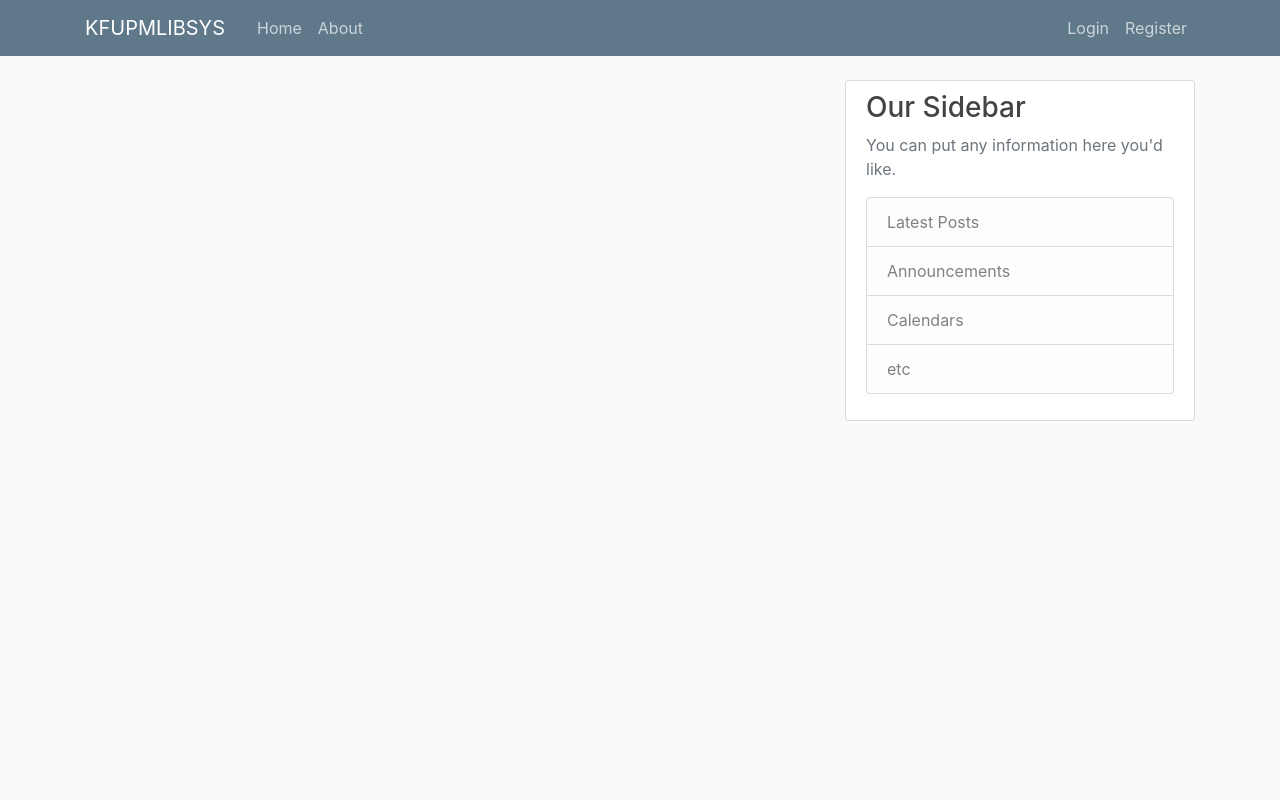
After one commit to Ayman-kma/KFUPMLIBSYS, a Django app: template core/templates/base.html in a window 1280 px wide. The commit adds this page. Run offline with Django 3.2, Linux system fonts and the light colour scheme; the template is opened without the code that fills it, so the values that code supplies are empty; some libraries are stand-ins or nearby versions.

Commit message:
Add HTML and CSS

```diff
--- a/KFUPMLIBSYS/settings.py
+++ b/KFUPMLIBSYS/settings.py
@@ -31,6 +31,7 @@ ALLOWED_HOSTS = []
 # Application definition
 
 INSTALLED_APPS = [
+    'phonenumber_field',
     'django.contrib.admin',
     'django.contrib.auth',
     'django.contrib.contenttypes',
--- /dev/null
+++ b/core/static/core/main.css
@@ -0,0 +1,84 @@
+body {
+    background: #fafafa;
+    color: #333333;
+    margin-top: 5rem;
+  }
+
+  h1, h2, h3, h4, h5, h6 {
+    color: #444444;
+  }
+
+  ul {
+    margin: 0;
+  }
+
+  .bg-steel {
+    background-color: #5f788a;
+  }
+
+  .site-header .navbar-nav .nav-link {
+    color: #cbd5db;
+  }
+
+  .site-header .navbar-nav .nav-link:hover {
+    color: #ffffff;
+  }
+
+  .site-header .navbar-nav .nav-link.active {
+    font-weight: 500;
+  }
+
+  .content-section {
+    background: #ffffff;
+    padding: 10px 20px;
+    border: 1px solid #dddddd;
+    border-radius: 3px;
+    margin-bottom: 20px;
+  }
+
+  .article-title {
+    color: #444444;
+  }
+
+  a.article-title:hover {
+    color: #428bca;
+    text-decoration: none;
+  }
+
+  .article-content {
+    white-space: pre-line;
+  }
+
+  .article-img {
+    height: 65px;
+    width: 65px;
+    margin-right: 16px;
+  }
+
+  .article-metadata {
+    padding-bottom: 1px;
+    margin-bottom: 4px;
+    border-bottom: 1px solid #e3e3e3
+  }
+
+  .article-metadata a:hover {
+    color: #333;
+    text-decoration: none;
+  }
+
+  .article-svg {
+    width: 25px;
+    height: 25px;
+    vertical-align: middle;
+  }
+
+  .account-img {
+    height: 125px;
+    width: 125px;
+    margin-right: 20px;
+    margin-bottom: 16px;
+  }
+
+  .account-heading {
+    font-size: 2.5rem;
+  }
--- /dev/null
+++ b/core/templates/base.html
@@ -0,0 +1,89 @@
+{% load static %}
+<html lang="en">
+
+<head>
+    <meta charset="UTF-8">
+    <meta http-equiv="X-UA-Compatible" content="IE=edge">
+    <meta name="viewport" content="width=device-width, initial-scale=1.0">
+    <!-- Required meta tags -->
+    <meta charset="utf-8">
+    <meta name="viewport" content="width=device-width, initial-scale=1, shrink-to-fit=no">
+
+    <!-- Bootstrap CSS -->
+    <link rel="stylesheet" href="https://maxcdn.bootstrapcdn.com/bootstrap/4.0.0/css/bootstrap.min.css" integrity="sha384-Gn5384xqQ1aoWXA+058RXPxPg6fy4IWvTNh0E263XmFcJlSAwiGgFAW/dAiS6JXm" crossorigin="anonymous">
+
+    <link rel="stylesheet" type="text/css" href="{% static 'core/main.css' %}">
+    {% if title %}
+    <title>KFUPMLIBSYS - {{ title }}</title>
+    {% else %}
+    <title>KFUPMLIBSYS</title>
+    {% endif %}
+</head>
+
+<body>
+
+    <header class="site-header">
+        <nav class="navbar navbar-expand-md navbar-dark bg-steel fixed-top">
+            <div class="container">
+                <a class="navbar-brand mr-4" href="/">KFUPMLIBSYS</a>
+                <button class="navbar-toggler" type="button" data-toggle="collapse" data-target="#navbarToggle"
+                    aria-controls="navbarToggle" aria-expanded="false" aria-label="Toggle navigation">
+                    <span class="navbar-toggler-icon"></span>
+                </button>
+                <div class="collapse navbar-collapse" id="navbarToggle">
+                    <div class="navbar-nav mr-auto">
+                        <a class="nav-item nav-link" href="">Home</a>
+                        <a class="nav-item nav-link" href="">About</a>
+                    </div>
+                    <!-- Navbar Right Side -->
+                    <div class="navbar-nav">
+                        {% if user.is_authenticated %}
+                            <a class="nav-item nav-link" href="">Profile</a>
+                            <a class="nav-item nav-link" href="">Logout</a>
+                        {% else %}
+                            <a class="nav-item nav-link" href="">Login</a>
+                            <a class="nav-item nav-link" href="">Register</a>
+
+                        {% endif %}
+                    </div>
+                </div>
+            </div>
+        </nav>
+    </header>
+    <main role="main" class="container">
+        <div class="row">
+            <div class="col-md-8">
+                {% if messages %}
+                    {% for message in messages %}
+                        <div class = "alert alert-{{ message.tags }}">
+                            {{ message }}
+                        </div>
+                    {% endfor %}
+
+                {% endif %}
+                {% block content %}{% endblock %}
+            </div>
+            <div class="col-md-4">
+                <div class="content-section">
+                    <h3>Our Sidebar</h3>
+                    <p class='text-muted'>You can put any information here you'd like.
+                        <ul class="list-group">
+                            <li class="list-group-item list-group-item-light">Latest Posts</li>
+                            <li class="list-group-item list-group-item-light">Announcements</li>
+                            <li class="list-group-item list-group-item-light">Calendars</li>
+                            <li class="list-group-item list-group-item-light">etc</li>
+                        </ul>
+                    </p>
+                </div>
+            </div>
+        </div>
+    </main>
+
+
+    <script src="https://code.jquery.com/jquery-3.2.1.slim.min.js" integrity="sha384-KJ3o2DKtIkvYIK3UENzmM7KCkRr/rE9/Qpg6aAZGJwFDMVNA/GpGFF93hXpG5KkN" crossorigin="anonymous"></script>
+    <script src="https://cdnjs.cloudflare.com/ajax/libs/popper.js/1.12.9/umd/popper.min.js" integrity="sha384-ApNbgh9B+Y1QKtv3Rn7W3mgPxhU9K/ScQsAP7hUibX39j7fakFPskvXusvfa0b4Q" crossorigin="anonymous"></script>
+    <script src="https://maxcdn.bootstrapcdn.com/bootstrap/4.0.0/js/bootstrap.min.js" integrity="sha384-JZR6Spejh4U02d8jOt6vLEHfe/JQGiRRSQQxSfFWpi1MquVdAyjUar5+76PVCmYl" crossorigin="anonymous"></script>
+
+</body>
+
+</html>
--- a/core/urls.py
+++ b/core/urls.py
@@ -6,6 +6,5 @@ from . import views
 app_name = "core"
 
 urlpatterns = [
-    path("", views.Index, name= "index"),
-    path("about/", views.About, name= "about")
+    path("", views.index, name= "core-index"),
 ]
```
Also changed, not shown: core/templates/index.html (+15 -13 lines), core/views.py (+2 -10 lines).
